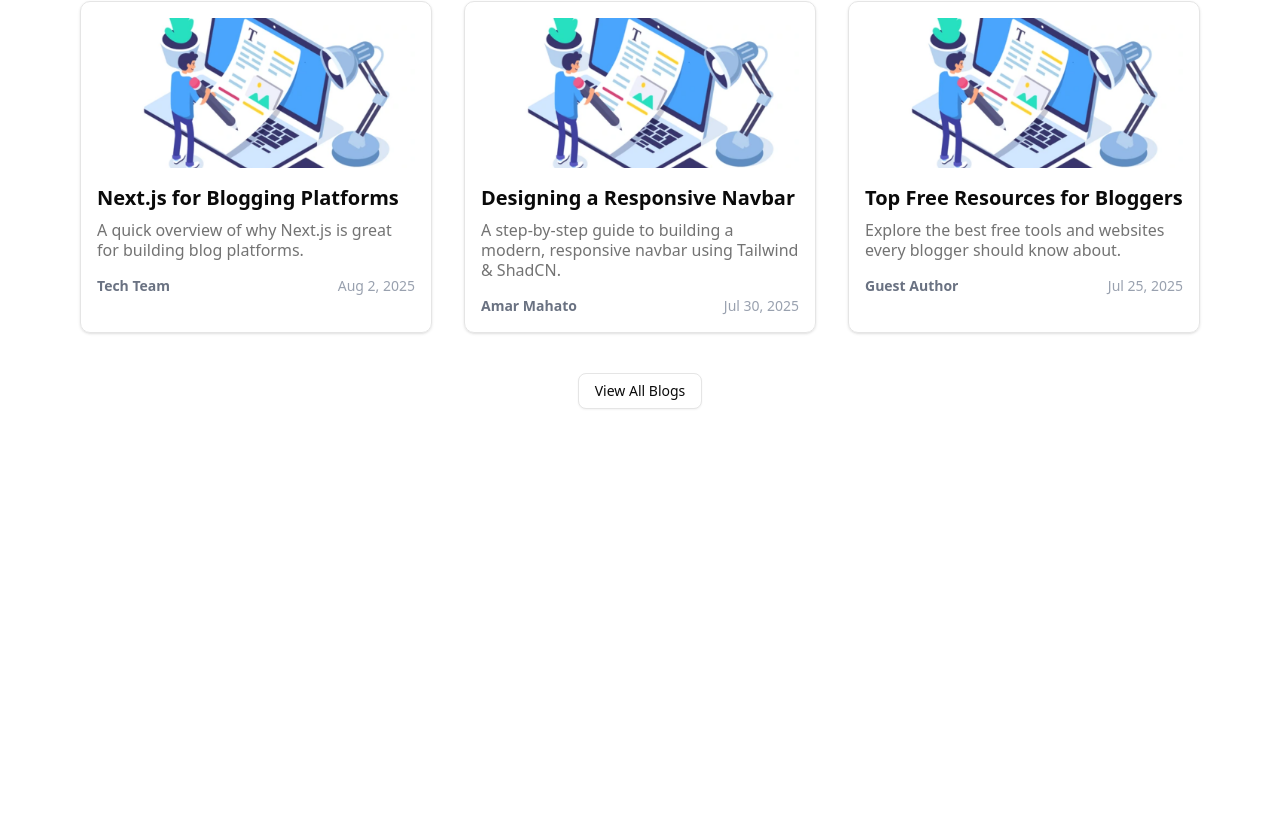
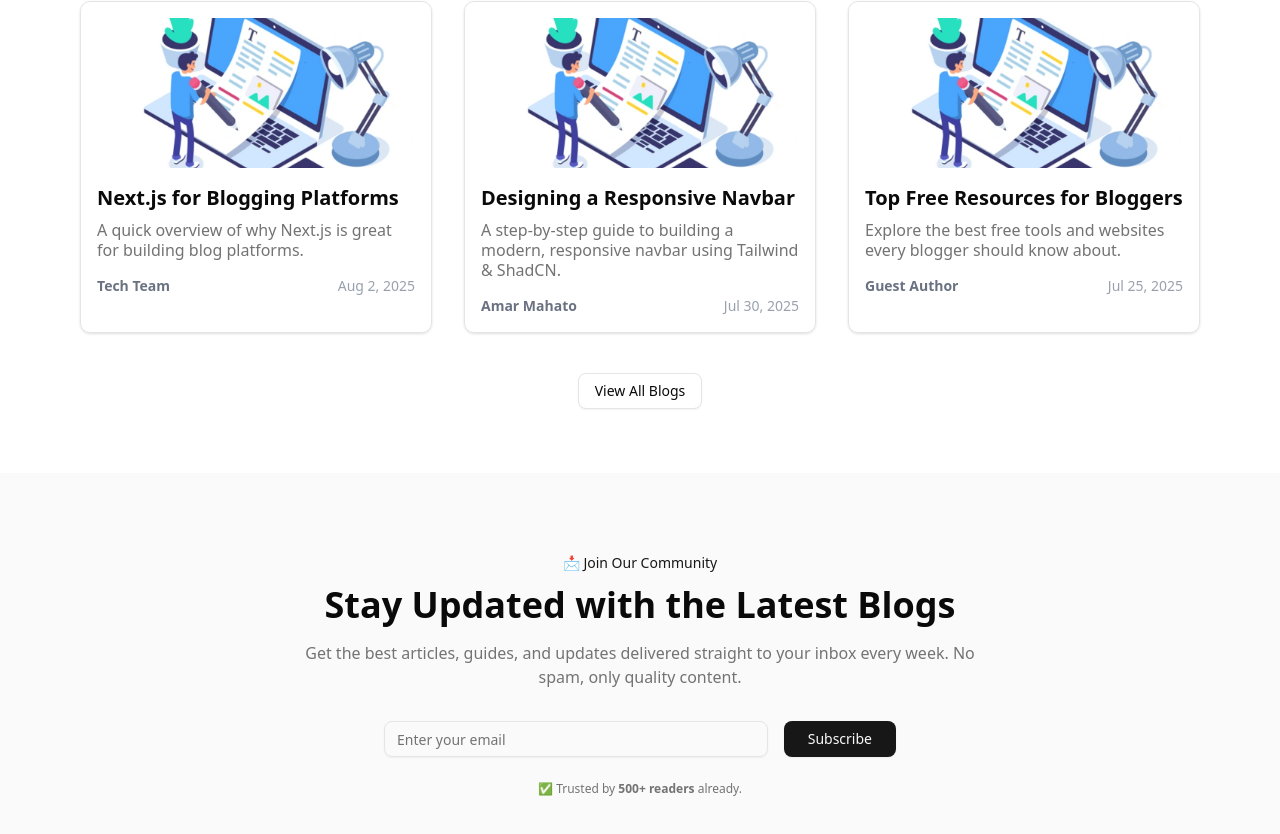
Before and after one commit to MahatoAmaR2/fullstack-nextjs-blog, a Next.js app: page / in a window 1280 px wide. Shown: the part 1832-2666 px from the top of the page. Before the commit the page ends 2305 px from the top, so only its background shows below. Built offline with nearby package versions, Linux system fonts and the light colour scheme.

Commit message:
add responsive Newsletter subscription section with shadcn input, button, and tooltip

```diff
--- a/package.json
+++ b/package.json
@@ -12,6 +12,7 @@
     "@radix-ui/react-dialog": "^1.1.15",
     "@radix-ui/react-dropdown-menu": "^2.1.16",
     "@radix-ui/react-slot": "^1.2.3",
+    "@radix-ui/react-tooltip": "^1.2.8",
     "@react-three/fiber": "^9.3.0",
     "@types/three": "^0.179.0",
     "class-variance-authority": "^0.7.1",
--- a/src/app/page.tsx
+++ b/src/app/page.tsx
@@ -1,6 +1,7 @@
 import { Features } from "@/components/FeatureSection";
 import { HeroSection } from "@/components/Herosection";
 import { Navbar } from "@/components/Navbar";
+import Newsletter from "@/components/Newsletter";
 import RecentPosts from "@/components/RecentPosts";
 
 export default function Home() {
@@ -8,9 +9,10 @@ export default function Home() {
     <>
       {/* <h1>Har Har Mahadev</h1> */}
       <Navbar />
-      <HeroSection/>
-      <Features/>
-      <RecentPosts/>
+      <HeroSection />
+      <Features />
+      <RecentPosts />
+      <Newsletter />
     </>
   );
 }
--- /dev/null
+++ b/src/components/Newsletter.tsx
@@ -0,0 +1,53 @@
+import { Input } from "@/components/ui/input";
+import { Button } from "@/components/ui/button";
+import {
+  Tooltip,
+  TooltipContent,
+  TooltipProvider,
+  TooltipTrigger,
+} from "@/components/ui/tooltip";
+
+const Newsletter = () => {
+  return (
+    <section className="py-20 px-6 lg:px-20 bg-muted/50 text-center">
+      <p className="text-sm font-medium text-primary mb-3">
+        📩 Join Our Community
+      </p>
+      <h2 className="text-3xl md:text-4xl font-bold mb-4">
+        Stay Updated with the Latest Blogs
+      </h2>
+      <p className="text-muted-foreground mb-8 max-w-2xl mx-auto">
+        Get the best articles, guides, and updates delivered straight to your
+        inbox every week. No spam, only quality content.
+      </p>
+
+      <form className="flex flex-col sm:flex-row justify-center gap-4 max-w-lg mx-auto mb-6">
+        <Input
+          type="email"
+          placeholder="Enter your email"
+          className="flex-1"
+          required
+        />
+        <Button type="submit" className="px-6">
+          Subscribe
+        </Button>
+      </form>
+
+      <TooltipProvider>
+        <Tooltip>
+          <TooltipTrigger asChild>
+            <p className="text-xs text-muted-foreground cursor-help">
+              ✅ Trusted by <span className="font-semibold">500+ readers</span>{" "}
+              already.
+            </p>
+          </TooltipTrigger>
+          <TooltipContent>
+            <p>This is dummy data (for now 😉)</p>
+          </TooltipContent>
+        </Tooltip>
+      </TooltipProvider>
+    </section>
+  );
+};
+
+export default Newsletter;
--- /dev/null
+++ b/src/components/ui/tooltip.tsx
@@ -0,0 +1,61 @@
+"use client"
+
+import * as React from "react"
+import * as TooltipPrimitive from "@radix-ui/react-tooltip"
+
+import { cn } from "@/lib/utils"
+
+function TooltipProvider({
+  delayDuration = 0,
+  ...props
+}: React.ComponentProps<typeof TooltipPrimitive.Provider>) {
+  return (
+    <TooltipPrimitive.Provider
+      data-slot="tooltip-provider"
+      delayDuration={delayDuration}
+      {...props}
+    />
+  )
+}
+
+function Tooltip({
+  ...props
+}: React.ComponentProps<typeof TooltipPrimitive.Root>) {
+  return (
+    <TooltipProvider>
+      <TooltipPrimitive.Root data-slot="tooltip" {...props} />
+    </TooltipProvider>
+  )
+}
+
+function TooltipTrigger({
+  ...props
+}: React.ComponentProps<typeof TooltipPrimitive.Trigger>) {
+  return <TooltipPrimitive.Trigger data-slot="tooltip-trigger" {...props} />
+}
+
+function TooltipContent({
+  className,
+  sideOffset = 0,
+  children,
+  ...props
+}: React.ComponentProps<typeof TooltipPrimitive.Content>) {
+  return (
+    <TooltipPrimitive.Portal>
+      <TooltipPrimitive.Content
+        data-slot="tooltip-content"
+        sideOffset={sideOffset}
+        className={cn(
+          "bg-primary text-primary-foreground animate-in fade-in-0 zoom-in-95 data-[state=closed]:animate-out data-[state=closed]:fade-out-0 data-[state=closed]:zoom-out-95 data-[side=bottom]:slide-in-from-top-2 data-[side=left]:slide-in-from-right-2 data-[side=right]:slide-in-from-left-2 data-[side=top]:slide-in-from-bottom-2 z-50 w-fit origin-(--radix-tooltip-content-transform-origin) rounded-md px-3 py-1.5 text-xs text-balance",
+          className
+        )}
+        {...props}
+      >
+        {children}
+        <TooltipPrimitive.Arrow className="bg-primary fill-primary z-50 size-2.5 translate-y-[calc(-50%_-_2px)] rotate-45 rounded-[2px]" />
+      </TooltipPrimitive.Content>
+    </TooltipPrimitive.Portal>
+  )
+}
+
+export { Tooltip, TooltipTrigger, TooltipContent, TooltipProvider }
```
Also changed, not shown: 1 other file (tests, documents, lock files or other folders).
